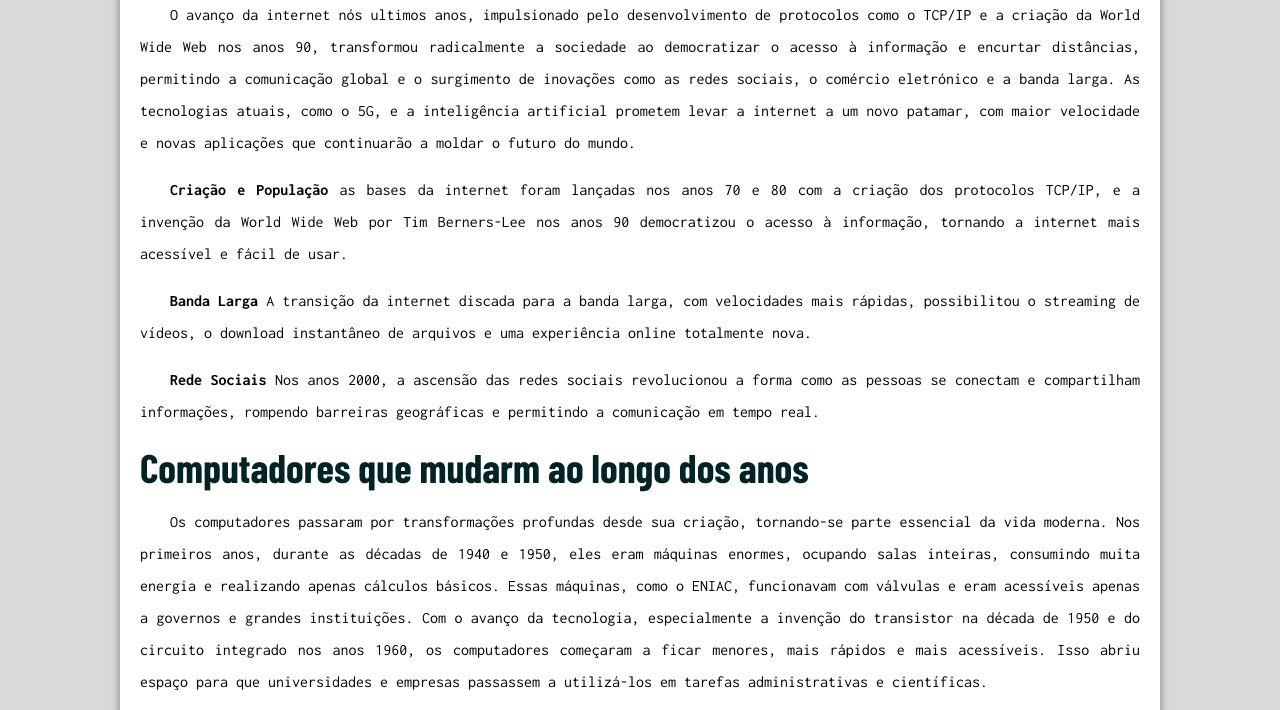
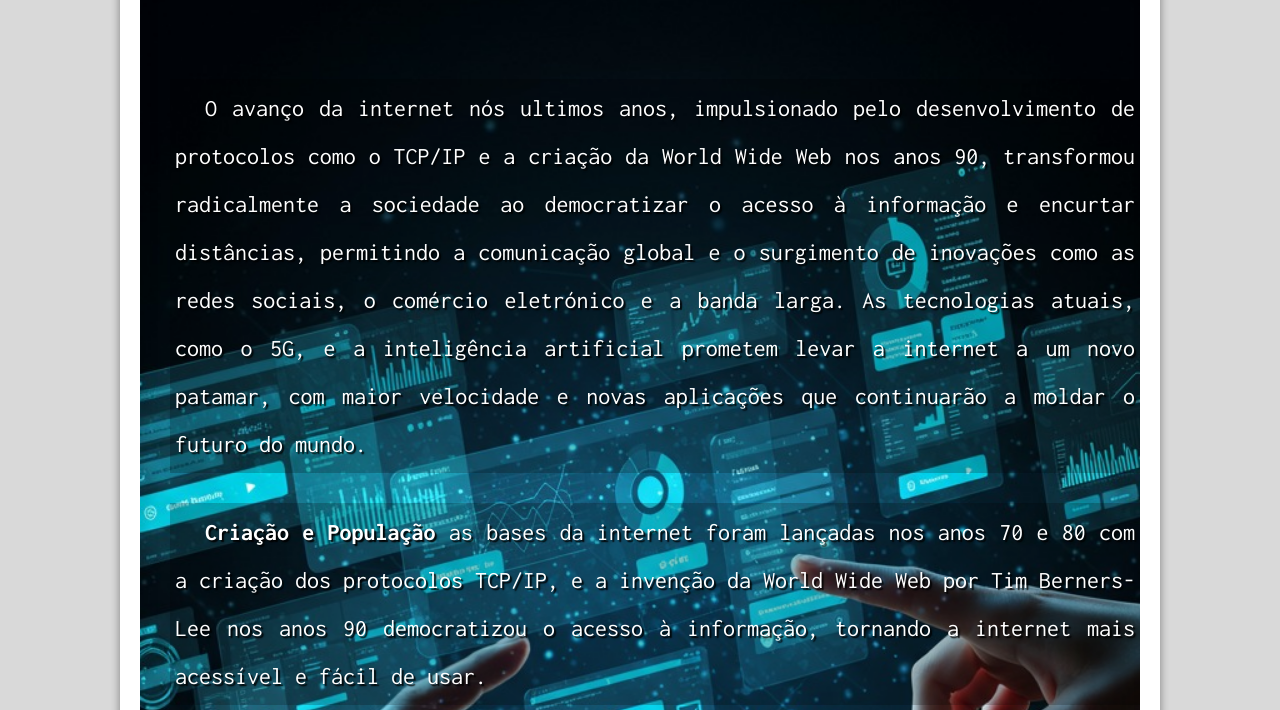
Before and after one commit to moisesrodrigues71/projeto-internet, a plain HTML site: page index.html in a window 1280 px wide. Shown: the part 352-1062 px from the top of the page. Drawn offline with nearby package versions, Linux system fonts and the light colour scheme; a web font is replaced by a local one.

Commit message:
tentando acertar

```diff
--- a/estilos/style.css
+++ b/estilos/style.css
@@ -112,3 +112,41 @@ main p {
     font-weight: normal;
 
 }
+
+section {
+    padding-top: 10vh;
+    padding-bottom: 10vh;
+    line-height: 2em;
+    padding-left: 30px;
+    font-family: var(--fonte3);
+    font-size: 1.5em;
+}
+
+section > p {
+    padding-bottom: 2em;
+}
+
+section.imagem {
+    background-color: rgba(0, 0, 0, 0.068);
+    color: white;
+    box-shadow: inset 6px 6px 13px 0px rgba(0, 0, 0, 0.137);
+    background-size: cover;
+    background-attachment: fixed;
+}
+
+section.imagem > p {
+    display: inline-block;
+    padding: 5px;
+    background-color: rgba(0, 0, 0, 0.212);
+    text-shadow: 2px 2px 1.5px black;
+}
+
+section#img1 {
+    background-image: url('../fotos/imagem-1.jpg');
+    background-position: center center;
+}
+
+section#img2 {
+    background-image: url('../fotos/imagem-2.jpg');
+    background-position: right center;
+}
```
